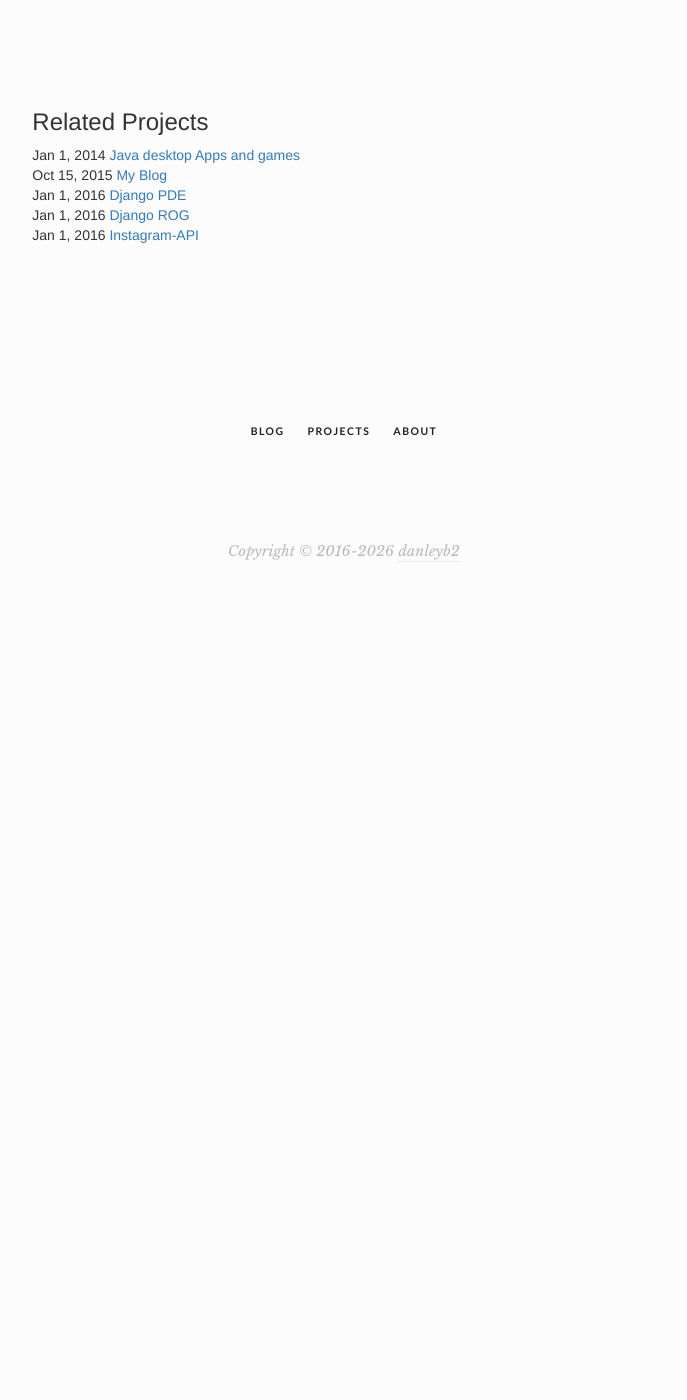
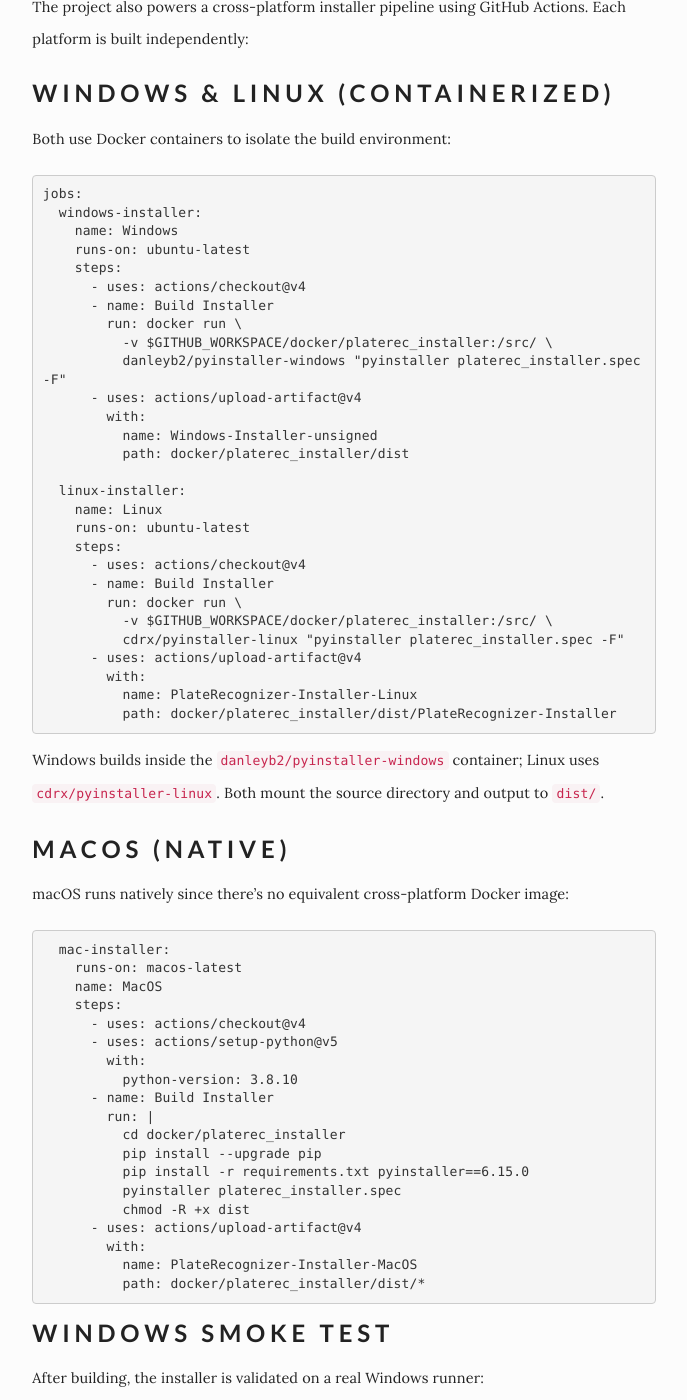
Before and after one commit to danleyb2/danleyb2.github.io, a Jekyll site: the page built from _projects/pyinstaller-windows.md, in a window 1280 px wide and 1400 px high, scrolled down 1201 px. Shown: the whole window, without its empty margins (296-983 px from the left). Built offline with Jekyll 4.4.1, drawn with Linux system fonts in a browser that asks for light colours; some web fonts are replaced; comment, search, counter and statistics services are not loaded; before the commit the page ends 1939 px from its top, so only the background shows below that; some of the changed text lies outside the part shown.

Commit message:
feat: add cross-platform CI pipeline details to PyInstaller Windows project

````diff
--- a/_projects/pyinstaller-windows.md
+++ b/_projects/pyinstaller-windows.md
@@ -45,3 +45,94 @@ The image includes PyInstaller, all common Python dependencies, and a build pipe
 - **Architecture:** amd64 / Linux
 - **Image size:** ~802 MB
 - **First built:** April 2021
+
+## Cross-Platform CI Pipeline
+
+The project also powers a cross-platform installer pipeline using GitHub Actions. Each platform is built independently:
+
+### Windows & Linux (Containerized)
+
+Both use Docker containers to isolate the build environment:
+
+```yaml
+jobs:
+  windows-installer:
+    name: Windows
+    runs-on: ubuntu-latest
+    steps:
+      - uses: actions/checkout@v4
+      - name: Build Installer
+        run: docker run \
+          -v $GITHUB_WORKSPACE/docker/platerec_installer:/src/ \
+          danleyb2/pyinstaller-windows "pyinstaller platerec_installer.spec -F"
+      - uses: actions/upload-artifact@v4
+        with:
+          name: Windows-Installer-unsigned
+          path: docker/platerec_installer/dist
+
+  linux-installer:
+    name: Linux
+    runs-on: ubuntu-latest
+    steps:
+      - uses: actions/checkout@v4
+      - name: Build Installer
+        run: docker run \
+          -v $GITHUB_WORKSPACE/docker/platerec_installer:/src/ \
+          cdrx/pyinstaller-linux "pyinstaller platerec_installer.spec -F"
+      - uses: actions/upload-artifact@v4
+        with:
+          name: PlateRecognizer-Installer-Linux
+          path: docker/platerec_installer/dist/PlateRecognizer-Installer
+```
+
+Windows builds inside the `danleyb2/pyinstaller-windows` container; Linux uses `cdrx/pyinstaller-linux`. Both mount the source directory and output to `dist/`.
+
+### macOS (Native)
+
+macOS runs natively since there's no equivalent cross-platform Docker image:
+
+```yaml
+  mac-installer:
+    runs-on: macos-latest
+    name: MacOS
+    steps:
+      - uses: actions/checkout@v4
+      - uses: actions/setup-python@v5
+        with:
+          python-version: 3.8.10
+      - name: Build Installer
+        run: |
+          cd docker/platerec_installer
+          pip install --upgrade pip
+          pip install -r requirements.txt pyinstaller==6.15.0
+          pyinstaller platerec_installer.spec
+          chmod -R +x dist
+      - uses: actions/upload-artifact@v4
+        with:
+          name: PlateRecognizer-Installer-MacOS
+          path: docker/platerec_installer/dist/*
+```
+
+### Windows Smoke Test
+
+After building, the installer is validated on a real Windows runner:
+
+```yaml
+  test-windows-installer:
+    runs-on: windows-latest
+    needs: windows-installer
+    steps:
+      - uses: actions/checkout@v4
+      - uses: actions/download-artifact@v4
+        with:
+          name: Windows-Installer-unsigned
+          path: dist
+      - name: Test local API
+        run: |
+          cmd /c "START /b dist\PlateRecognizer-Installer.exe"
+          ping 127.0.0.1 -n 6 > nul
+          netstat -o -n -a | findstr 8050
+          curl -X GET "http://localhost:8050"
+```
+
+This starts the installer in the background, waits for it to expose port 8050, then hits its local API endpoint. Anything that fails kills the build.
````
